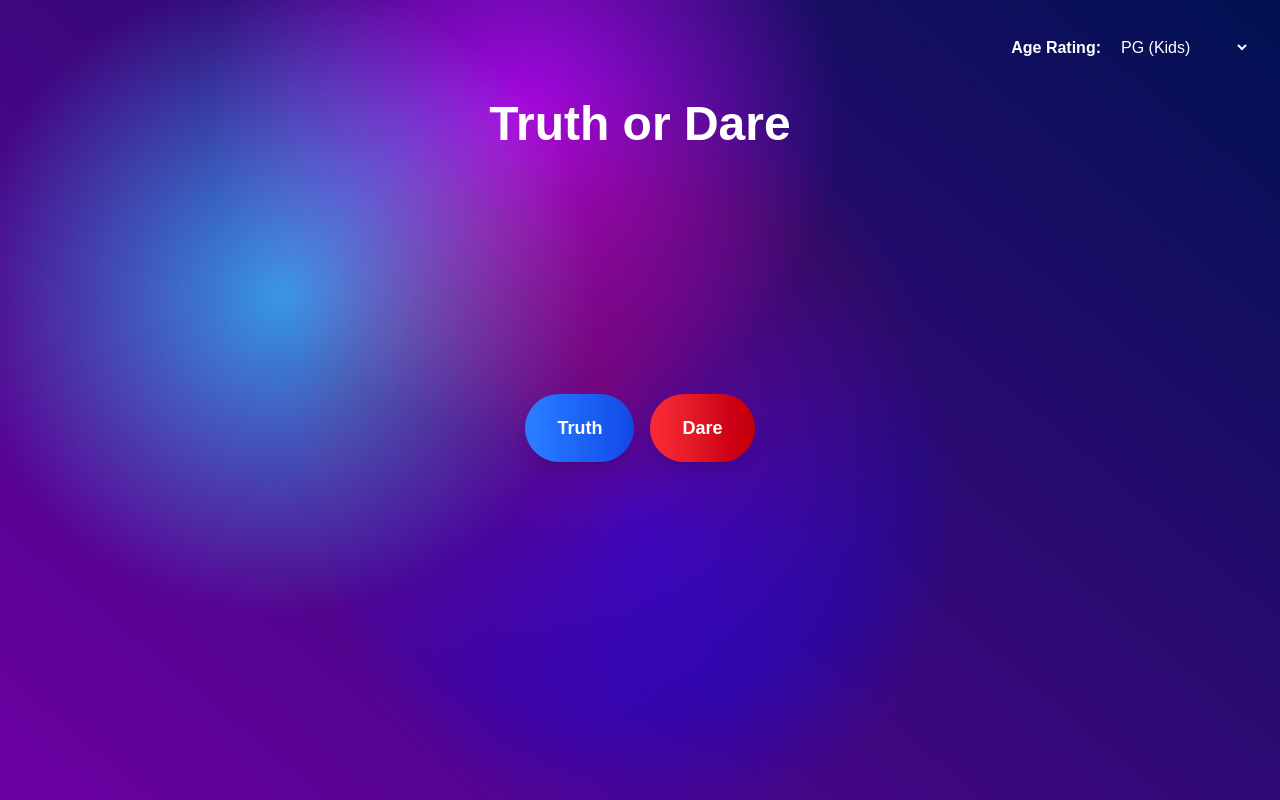
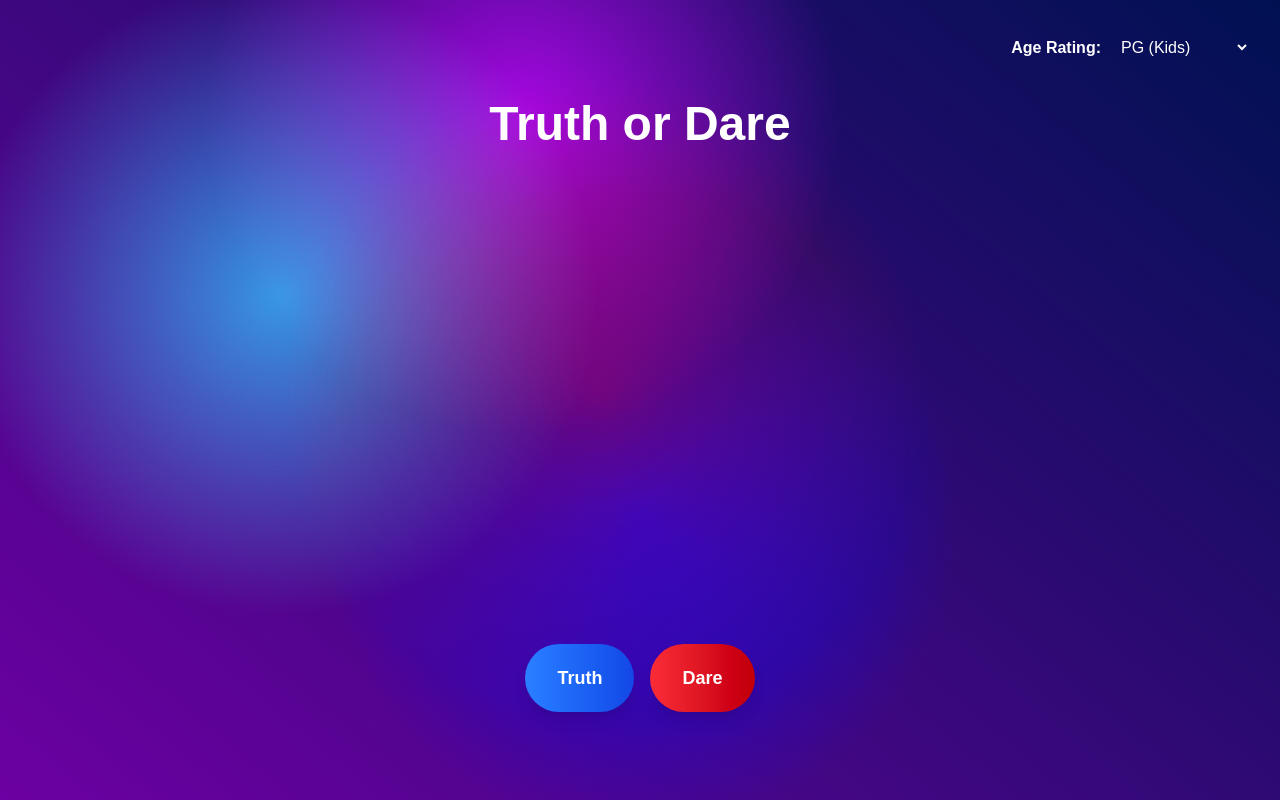
Before and after one commit to JustVoiD1/TruDare, a React (Vite) app: page / in a window 1280 px wide. Built offline with nearby package versions, Linux system fonts and the light colour scheme.

Commit message:
button position fixed

```diff
--- a/src/App.jsx
+++ b/src/App.jsx
@@ -49,7 +49,7 @@ const App = () => {
           </div>
         )}
 
-        <div className="sticky bottom-[20vh] flex gap-4 mb-6 mt-20">
+        <div className="fixed bottom-[8vh] flex gap-4 mb-6 mt-20">
           <button
             onClick={() => fetchQuestion("truth", rating)}
             className="bg-gradient-to-r from-blue-500 to-blue-700 hover:from-blue-600 hover:to-blue-800 px-8 py-5 text-lg font-semibold text-white rounded-full shadow-lg transform transition-transform duration-200 hover:scale-105"
```
